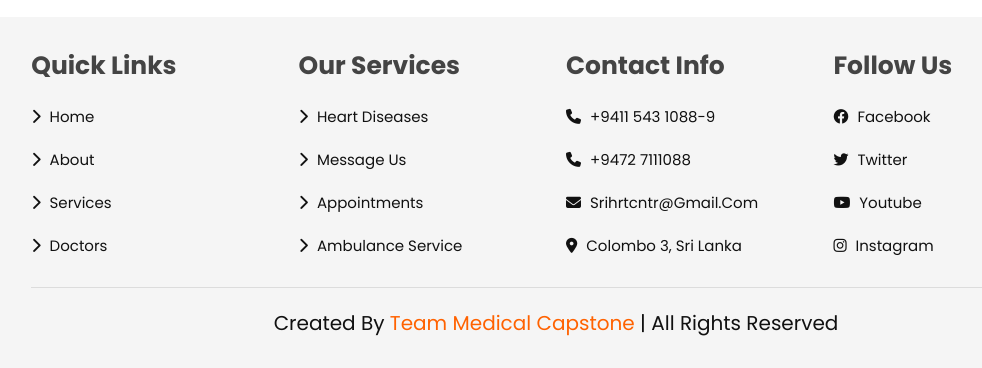
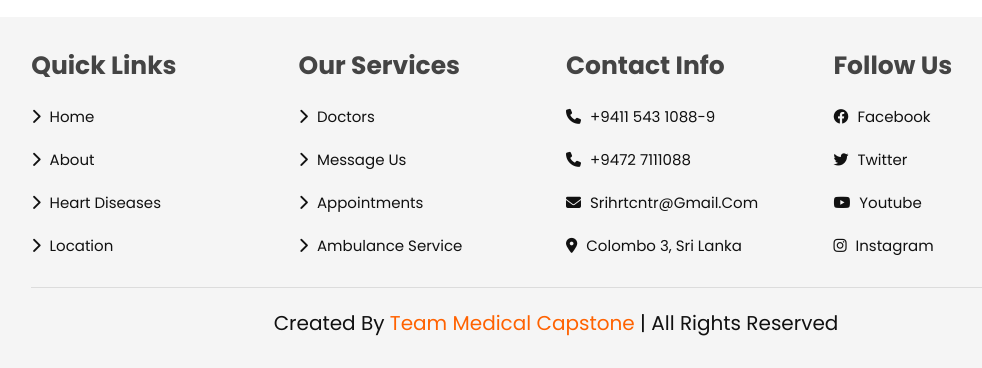
Before and after one commit to Medical-Cpstone/Sri-Lankans-Heart-Center, a PHP site: page / in a window 1280 px wide. Shown: the part 5247-5615 px from the top of the page, without its empty margins (84-1066 px from the left). Run offline with PHP 8.4, Linux system fonts and the light colour scheme; some libraries are stand-ins or nearby versions.

Commit message:
updated index.php

```diff
--- a/index.php
+++ b/index.php
@@ -23,7 +23,7 @@
       <a href="#services">Heart diseases</a>
       <a href="#location">Location</a>
       <a href="#login">Login</a>
-      <a href="#register">Register</a>
+      <a href="signup.php">Register</a>
     </nav>
     <div id="menu-btn" class="fa fa-bars"></div>
   </header>
@@ -255,16 +255,16 @@
         <h3>quick links</h3>
         <a href="#home"> <i class="fas fa-chevron-right"></i> home </a>
         <a href="about.php"> <i class="fas fa-chevron-right"></i> about </a>
-        <a href="#services"> <i class="fas fa-chevron-right"></i> services </a>
-        <a href="#location"> <i class="fas fa-chevron-right"></i> doctors </a>
+        <a href="#services"> <i class="fas fa-chevron-right"></i> heart diseases </a>
+        <a href="#location"> <i class="fas fa-chevron-right"></i> location </a>
       </div>
 
       <div class="box">
         <h3>our services</h3>
-        <a href="diseases.php"> <i class="fas fa-chevron-right"></i> heart diseases </a>
-        <a href="#"> <i class="fas fa-chevron-right"></i> message us </a>
-        <a href="#"> <i class="fas fa-chevron-right"></i> Appointments </a>
-        <a href="#"> <i class="fas fa-chevron-right"></i> ambulance service </a>
+        <a href="#login"> <i class="fas fa-chevron-right"></i> doctors </a>
+        <a href="mailto:srihrtcntr@gmail.com"> <i class="fas fa-chevron-right"></i> message us </a>
+        <a href="#login"> <i class="fas fa-chevron-right"></i> Appointments </a>
+        <a href="tel:+9485 6890284"> <i class="fas fa-chevron-right"></i> ambulance service </a>
       </div>
 
       <div class="box">
```
